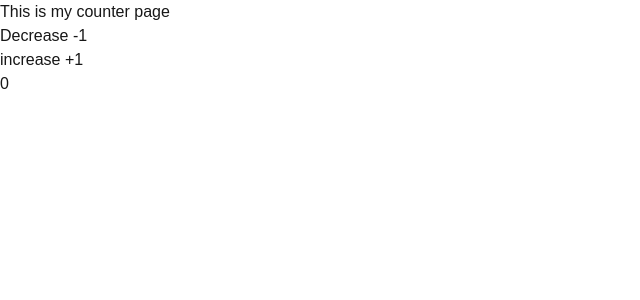
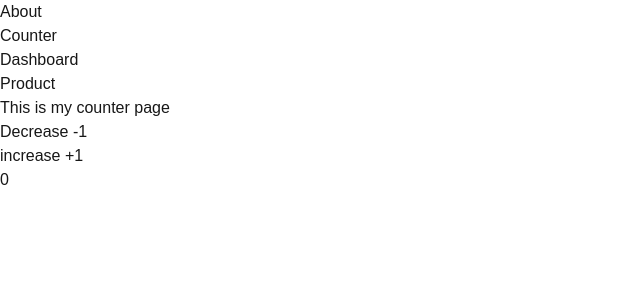
Before and after one commit to nazim1971/next-champ, a Next.js app: page /counter in a window 1280 px wide. Shown: the top 300 px of the page, without its empty margins (0-640 px from the left). Built offline with nearby package versions, Linux system fonts and the light colour scheme.

Commit message:
Add dynamic routing

```diff
--- a/src/app/counter/page.tsx
+++ b/src/app/counter/page.tsx
@@ -1,33 +1,13 @@
-"use client"
+import Counter from "@/components/Counter";
 
 
-import React, { useState } from "react";
-
 const CounterPage = () => {
-  const [count, setCount] = useState(0);
-  return (
-    <div>
-      <div className="text-4xl text-center">This is my counter page</div>
-
-      <div className="flex gap-5">
-
-      <div>
-          <button
-          className=" bg-red-600 p-3 rounded-lg "
-          onClick={() => setCount(count - 1)}>Decrease -1</button>
+    console.log('Hello world');
+    return (
+        <div>
+            <Counter/>
         </div>
-        <div>
-          <button
-          className=" bg-green-600 p-3 rounded-lg "
-          onClick={() => setCount(count + 1)}>increase +1</button>
-        </div>
-        <div>
-            <p className="bg-slate-400 w-fit p-3 rounded-lg" > {count} </p>
-        </div>
-
-      </div>
-    </div>
-  );
+    );
 };
 
 export default CounterPage;
--- a/src/app/layout.tsx
+++ b/src/app/layout.tsx
@@ -1,6 +1,7 @@
 import type { Metadata } from "next";
 import { Geist, Geist_Mono } from "next/font/google";
 import "./globals.css";
+import Navbar from "@/components/shared/Navbar";
 
 const geistSans = Geist({
   variable: "--font-geist-sans",
@@ -26,7 +27,7 @@ export default function RootLayout({
     <html lang="en">
       <body
         className={`${geistSans.variable} ${geistMono.variable} antialiased`}
-      >
+      > <Navbar/>
         {children}
       </body>
     </html>
--- /dev/null
+++ b/src/components/Counter.tsx
@@ -0,0 +1,33 @@
+"use client"
+
+
+import React, { useState } from "react";
+
+const Counter = () => {
+  const [count, setCount] = useState(0);
+  return (
+    <div>
+      <div className="text-4xl text-center">This is my counter page</div>
+
+      <div className="flex gap-5">
+
+      <div>
+          <button
+          className=" bg-red-600 p-3 rounded-lg "
+          onClick={() => setCount(count - 1)}>Decrease -1</button>
+        </div>
+        <div>
+          <button
+          className=" bg-green-600 p-3 rounded-lg "
+          onClick={() => setCount(count + 1)}>increase +1</button>
+        </div>
+        <div>
+            <span className="bg-slate-400  p-3 rounded-lg" > {count} </span>
+        </div>
+
+      </div>
+    </div>
+  );
+};
+
+export default Counter;
--- /dev/null
+++ b/src/components/shared/Navbar.tsx
@@ -0,0 +1,30 @@
+const Navbar = () => {
+    return (
+        <nav className="bg-gray-800 p-4">
+            <ul className="flex space-x-4 justify-center">
+                <li>
+                    <a href="/about" className="text-white hover:text-gray-400">
+                        About
+                    </a>
+                </li>
+                <li>
+                    <a href="/counter" className="text-white hover:text-gray-400">
+                        Counter
+                    </a>
+                </li>
+                <li>
+                    <a href="/dashboard" className="text-white hover:text-gray-400">
+                        Dashboard
+                    </a>
+                </li>
+                <li>
+                    <a href="/products" className="text-white hover:text-gray-400">
+                        Product
+                    </a>
+                </li>
+            </ul>
+        </nav>
+    );
+};
+
+export default Navbar;
```
